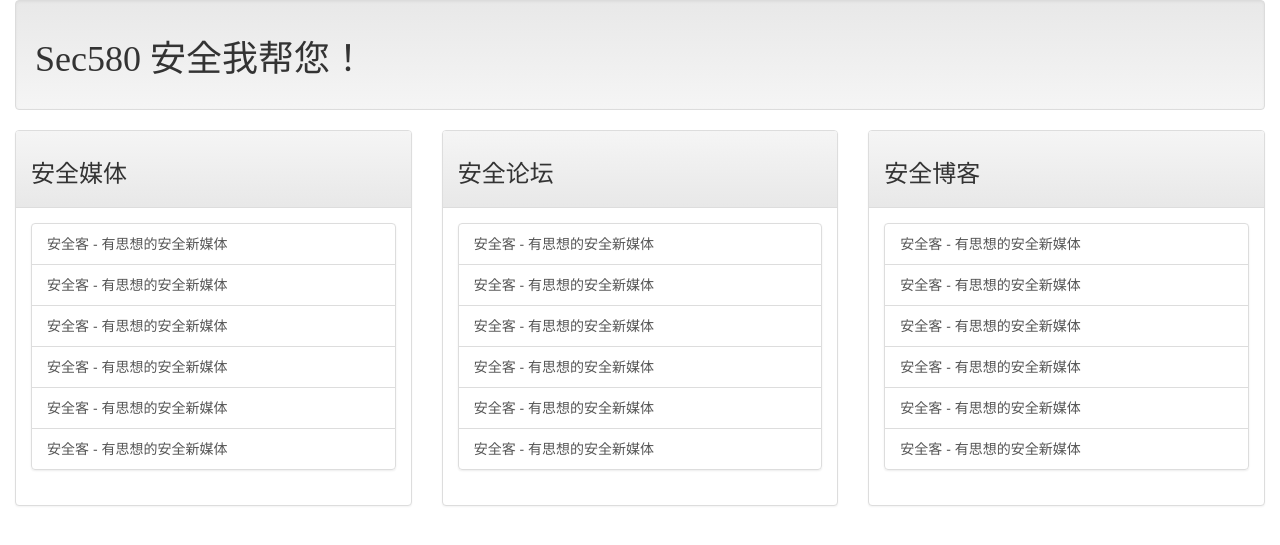
After one commit to tonghuaroot/my_blog, a Django app: page /navigation/ in a window 1280 px wide. The commit adds this page. Shown: the top 545 px of the page. Run offline with Django 3.2, Linux system fonts and the light colour scheme; some libraries are stand-ins or nearby versions.

Commit message:
增加功能、样式
增加单页文章显示功能
增加用户访问统计功能
添加网站样式

```diff
--- a/mainsite/views.py
+++ b/mainsite/views.py
@@ -3,6 +3,7 @@
 from .models import Post
 from django.template.loader import get_template
 from datetime import datetime
+from django.shortcuts import redirect
 
 # Create your views here.
 def homepage(request):
@@ -10,11 +11,20 @@
     posts = Post.objects.all()
     now = datetime.now()
     html = templates.render(locals())
-    '''
-    post_list = list()
-    for count,post  in enumerate(posts):
-        post_list.append("No.{}".format(str(count)) + " " +str(post) + "<hr>")
-        post_list.append("<small>" + str(post.body.encode('utf-8'))\
-        + "</small><br><br>")
-    '''
     return HttpResponse(html)
+
+def navigation(request):
+    templates = get_template('navigation.html')
+    now = datetime.now()
+    html = templates.render(locals())
+    return HttpResponse(html)
+
+def showpost(request,slug):
+    template = get_template('post.html')
+    try:
+        post = Post.objects.get(slug=slug)
+        if post != None:
+            html = template.render(locals())
+            return HttpResponse(html)
+    except:
+        return redirect('/')
--- a/mysite/urls.py
+++ b/mysite/urls.py
@@ -14,9 +14,11 @@
 """
 from django.conf.urls import include, url
 from django.contrib import admin
-from mainsite.views import homepage
+from mainsite.views import homepage,showpost,navigation
 
 urlpatterns = [
     url(r'^$',homepage),
+    url(r'^post/(\w+)$',showpost),
+    url(r'navigation/',navigation),
     url(r'^admin/', include(admin.site.urls)),
 ]
--- /dev/null
+++ b/templates/header.html
@@ -0,0 +1,3 @@
+<div class="well">
+	<h1 style="font-family: 微软雅黑;">Spring MVC 从入门到精通</h1>
+</div>
--- /dev/null
+++ b/templates/navigation.html
@@ -0,0 +1,79 @@
+<!DOCTYPE html>
+<html>
+<head>
+	<meta charset="utf-8">
+	<title>Sec580 安全我帮您！ - 信息安全导航站</title>
+	<!-- Latest compiled and minified CSS -->
+	<link rel="stylesheet" href="https://maxcdn.bootstrapcdn.com/bootstrap/3.3.7/css/bootstrap.min.css" integrity="sha384-BVYiiSIFeK1dGmJRAkycuHAHRg32OmUcww7on3RYdg4Va+PmSTsz/K68vbdEjh4u" crossorigin="anonymous">
+
+	<!-- Optional theme -->
+	<link rel="stylesheet" href="https://maxcdn.bootstrapcdn.com/bootstrap/3.3.7/css/bootstrap-theme.min.css" integrity="sha384-rHyoN1iRsVXV4nD0JutlnGaslCJuC7uwjduW9SVrLvRYooPp2bWYgmgJQIXwl/Sp" crossorigin="anonymous">
+
+	<!-- Latest compiled and minified JavaScript -->
+	<script src="https://maxcdn.bootstrapcdn.com/bootstrap/3.3.7/js/bootstrap.min.js" integrity="sha384-Tc5IQib027qvyjSMfHjOMaLkfuWVxZxUPnCJA7l2mCWNIpG9mGCD8wGNIcPD7Txa" crossorigin="anonymous"></script>
+</head>
+<body>
+	<div class="container-fluid">
+		<div class="well">
+		<h1 style="font-family: 微软雅黑;">Sec580 安全我帮您！</h1>
+		</div>
+		<div class="row">
+
+			<div class="col-sm-4 col-md-4">
+				<div class="panel panel-default">
+					<div class="panel-heading">
+						<h3>安全媒体</h3>
+					</div>
+					<div class="panel-body">
+						<div class="list-group">
+							<a href="http://bobao.360.cn/" class="list-group-item">安全客 - 有思想的安全新媒体</a>
+							<a href="http://bobao.360.cn/" class="list-group-item">安全客 - 有思想的安全新媒体</a>
+							<a href="http://bobao.360.cn/" class="list-group-item">安全客 - 有思想的安全新媒体</a>
+							<a href="http://bobao.360.cn/" class="list-group-item">安全客 - 有思想的安全新媒体</a>
+							<a href="http://bobao.360.cn/" class="list-group-item">安全客 - 有思想的安全新媒体</a>
+							<a href="http://bobao.360.cn/" class="list-group-item">安全客 - 有思想的安全新媒体</a>
+						</div>
+					</div>
+				</div>
+			</div>
+
+			<div class="col-sm-4 col-md-4">
+				<div class="panel panel-default">
+					<div class="panel-heading">
+						<h3>安全论坛</h3>
+					</div>
+					<div class="panel-body">
+						<div class="list-group">
+							<a href="http://bobao.360.cn/" class="list-group-item">安全客 - 有思想的安全新媒体</a>
+							<a href="http://bobao.360.cn/" class="list-group-item">安全客 - 有思想的安全新媒体</a>
+							<a href="http://bobao.360.cn/" class="list-group-item">安全客 - 有思想的安全新媒体</a>
+							<a href="http://bobao.360.cn/" class="list-group-item">安全客 - 有思想的安全新媒体</a>
+							<a href="http://bobao.360.cn/" class="list-group-item">安全客 - 有思想的安全新媒体</a>
+							<a href="http://bobao.360.cn/" class="list-group-item">安全客 - 有思想的安全新媒体</a>
+						</div>
+					</div>
+				</div>
+			</div>
+
+			<div class="col-sm-4 col-md-4">
+				<div class="panel panel-default">
+					<div class="panel-heading">
+						<h3>安全博客</h3>
+					</div>
+					<div class="panel-body">
+						<div class="list-group">
+							<a href="http://bobao.360.cn/" class="list-group-item">安全客 - 有思想的安全新媒体</a>
+							<a href="http://bobao.360.cn/" class="list-group-item">安全客 - 有思想的安全新媒体</a>
+							<a href="http://bobao.360.cn/" class="list-group-item">安全客 - 有思想的安全新媒体</a>
+							<a href="http://bobao.360.cn/" class="list-group-item">安全客 - 有思想的安全新媒体</a>
+							<a href="http://bobao.360.cn/" class="list-group-item">安全客 - 有思想的安全新媒体</a>
+							<a href="http://bobao.360.cn/" class="list-group-item">安全客 - 有思想的安全新媒体</a>
+						</div>
+					</div>
+				</div>
+			</div>
+
+		</div>
+	</div>
+</body>
+</html>
```
Also changed, not shown: templates/base.html (added, +57 -0 lines), templates/footer.html (added, +7 -0 lines), templates/index.html (+12 -20 lines), templates/post.html (added, +11 -0 lines), 2 other files.
